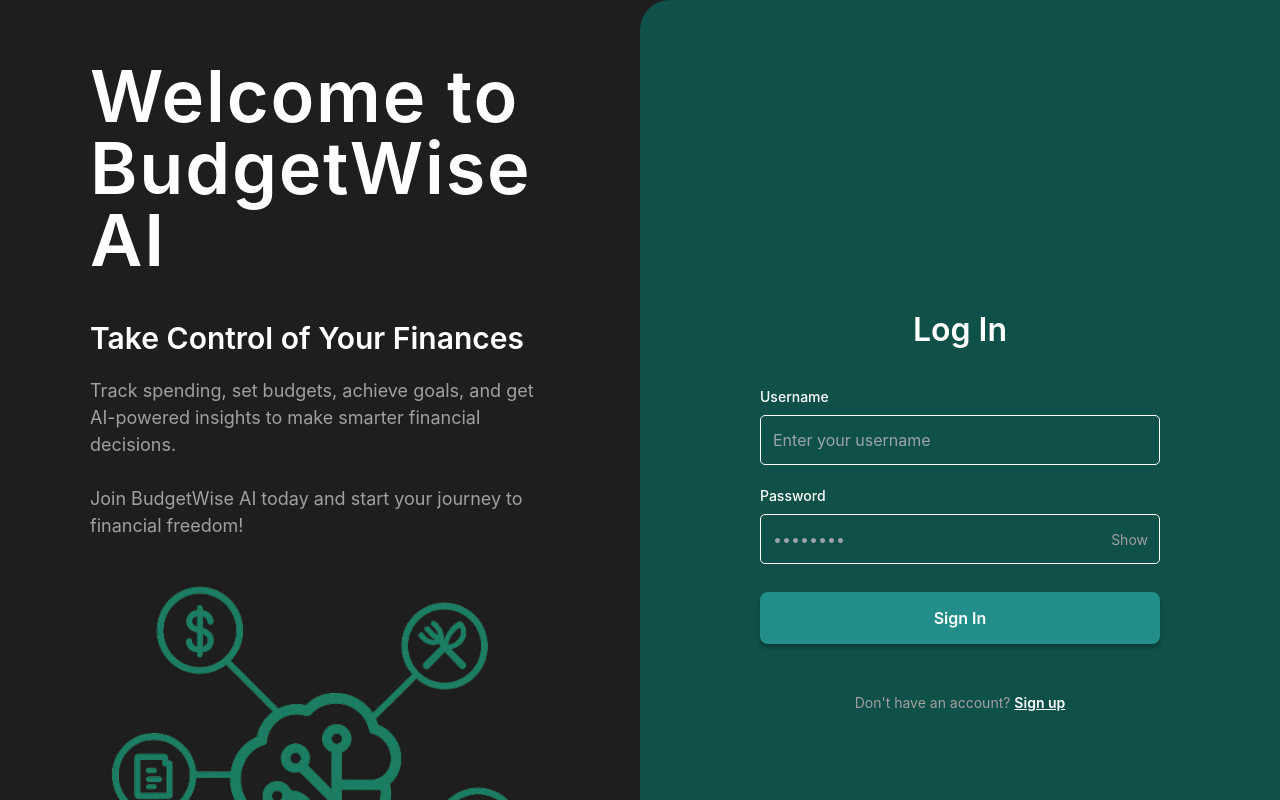
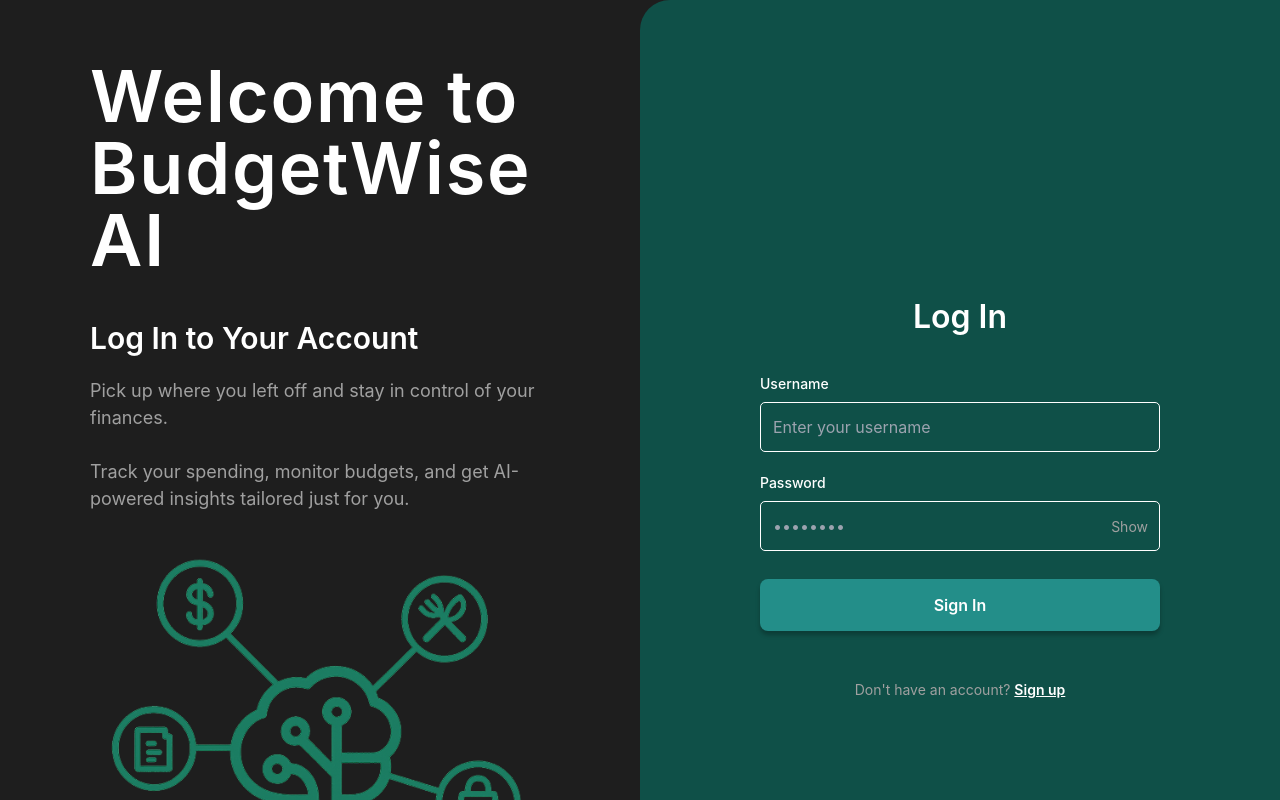
Before and after one commit to MarlonCSUN/BudgetWiseAI, a React (Create React App) app in the folder frontend/: page /login in a window 1280 px wide. Shown: the top 800 px of the page. Built offline with nearby package versions, Linux system fonts and the light colour scheme; no server answers.

Commit message:
Added appropriate rewording to each page

```diff
--- a/frontend/src/pages/Login.tsx
+++ b/frontend/src/pages/Login.tsx
@@ -62,7 +62,7 @@ const Login: React.FC = () => {
                 fontWeight: "600",
               }}
             >
-              Take Control of Your Finances
+              Log In to Your Account
             </h2>
             <p
               style={{
@@ -70,12 +70,11 @@ const Login: React.FC = () => {
                 color: "#a0a0a0",
               }}
             >
-              Track spending, set budgets, achieve goals, and get AI-powered
-              insights to make smarter financial decisions.
+              Pick up where you left off and stay in control of your finances.
               <br />
               <br />
-              Join BudgetWise AI today and start your journey to financial
-              freedom!
+              Track your spending, monitor budgets, and get AI-powered insights
+              tailored just for you.
             </p>
           </div>
         </div>
--- a/frontend/src/pages/Signup.tsx
+++ b/frontend/src/pages/Signup.tsx
@@ -135,7 +135,7 @@ const Signup: React.FC = () => {
                 fontWeight: "600",
               }}
             >
-              Take Control of Your Finances
+              Create Your Account
             </h2>
             <p
               style={{
```
